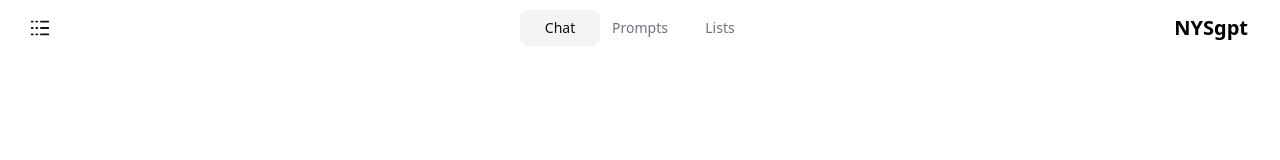
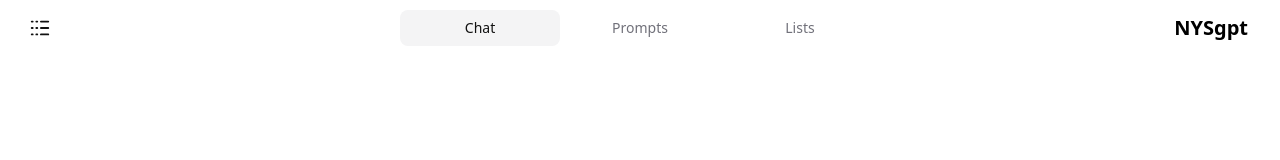
Before and after one commit to nyd-user-1/goodable-demo, a React (Vite) app: page / in a window 1280 px wide. Shown: the top 160 px of the page. Built offline with nearby package versions, Linux system fonts and the light colour scheme.

Commit message:
Increase nav tab min-width to 160px
Co-Authored-By: Claude Opus 4.5 <noreply@anthropic.com>

```diff
--- a/src/components/ChatHeader.tsx
+++ b/src/components/ChatHeader.tsx
@@ -180,7 +180,7 @@ export function ChatHeader({ onNewChat, onWhatIsGoodable, onOpenSidebar }: ChatH
                   onMouseEnter={() => handleTabHover(index)}
                   onFocus={() => handleTabHover(index)}
                   className={cn(
-                    "relative z-10 text-sm font-normal px-3 py-2 rounded-lg transition-colors min-w-[80px] text-center",
+                    "relative z-10 text-sm font-normal px-3 py-2 rounded-lg transition-colors min-w-[160px] text-center",
                     // Active state based on current route
                     (item.to === "/" ? location.pathname === "/" : location.pathname.startsWith(item.to))
                       ? "text-foreground"
```
